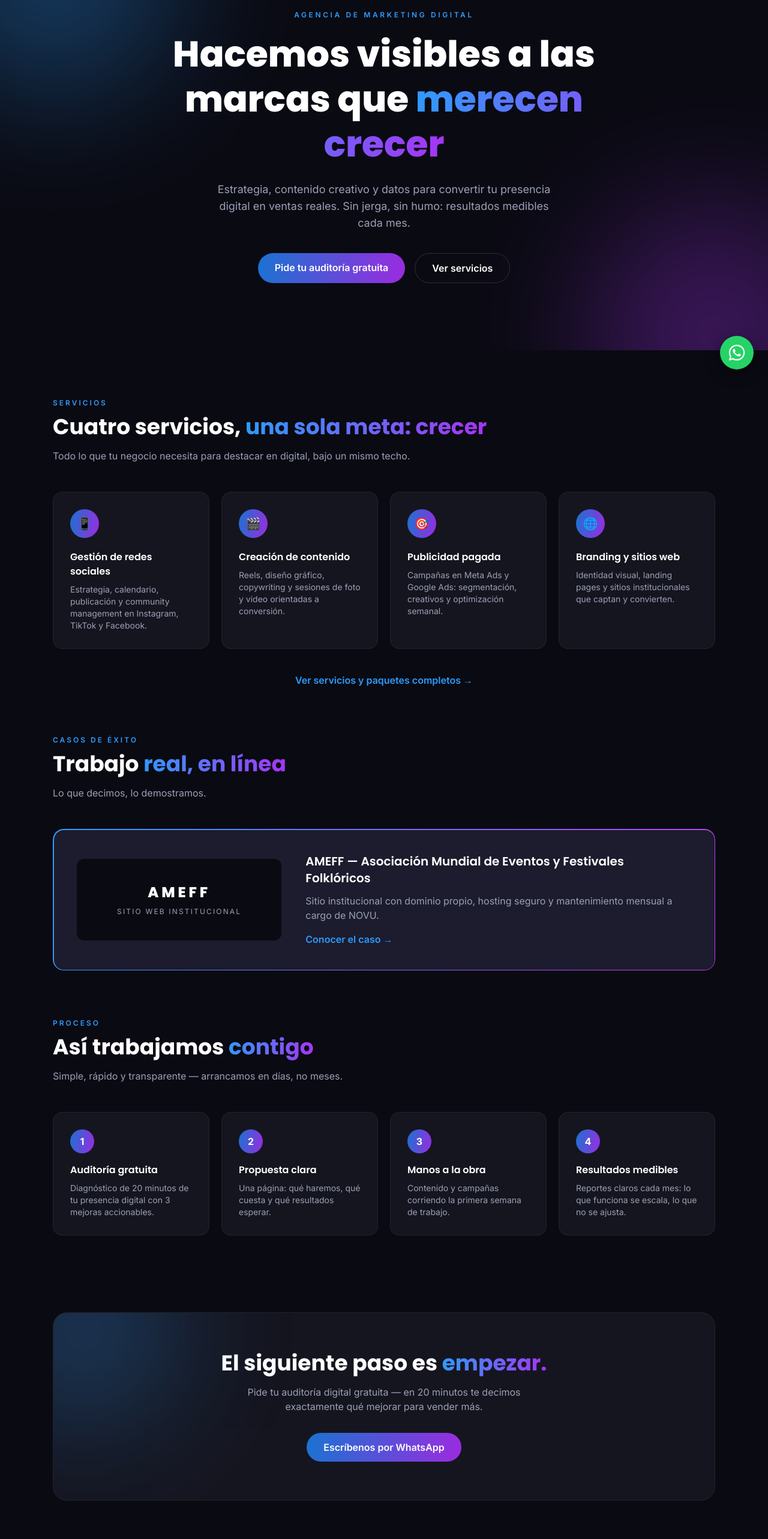
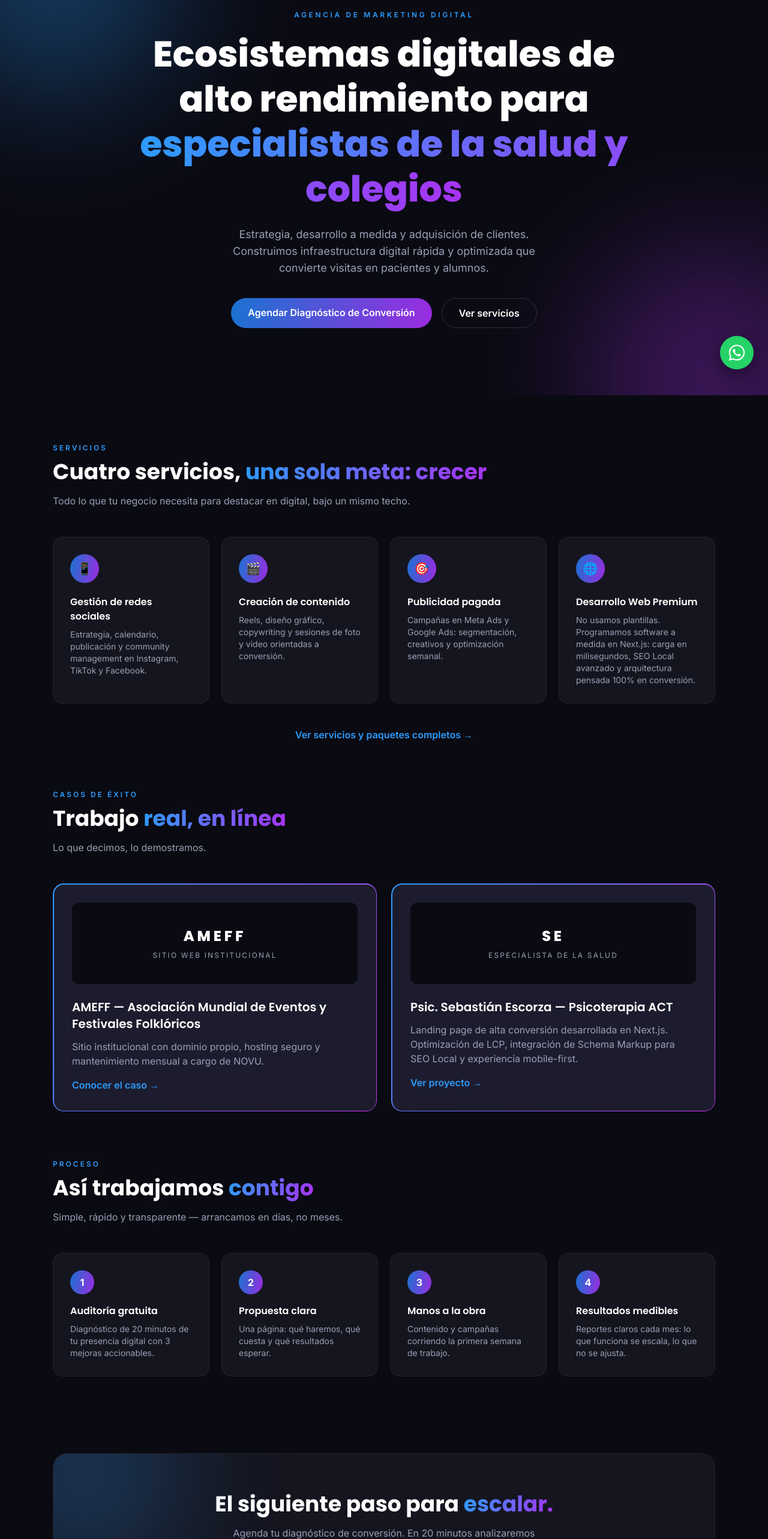
Before and after one commit to novumarketing/novu-web, a Next.js app: page / in a window 1280 px wide. Shown: the part 160-2726 px from the top of the page at 60% size. Built offline with nearby package versions, Linux system fonts and the light colour scheme.

Commit message:
Refactor hero, servicios, casos y CTA hacia nicho salud/educación

```diff
--- a/app/page.jsx
+++ b/app/page.jsx
@@ -5,7 +5,7 @@ const servicios = [
   ["📱", "Gestión de redes sociales", "Estrategia, calendario, publicación y community management en Instagram, TikTok y Facebook."],
   ["🎬", "Creación de contenido", "Reels, diseño gráfico, copywriting y sesiones de foto y video orientadas a conversión."],
   ["🎯", "Publicidad pagada", "Campañas en Meta Ads y Google Ads: segmentación, creativos y optimización semanal."],
-  ["🌐", "Branding y sitios web", "Identidad visual, landing pages y sitios institucionales que captan y convierten."],
+  ["🌐", "Desarrollo Web Premium", "No usamos plantillas. Programamos software a medida en Next.js: carga en milisegundos, SEO Local avanzado y arquitectura pensada 100% en conversión."],
 ];
 
 const pasos = [
@@ -24,13 +24,13 @@ export default function Home() {
         <div className="mx-auto max-w-4xl px-6">
           <div className="fade-up text-xs font-semibold uppercase tracking-[.3em] text-blue">Agencia de marketing digital</div>
           <h1 className="fade-up-1 mt-5 font-[family-name:var(--font-poppins)] text-4xl font-extrabold leading-tight md:text-6xl">
-            Hacemos visibles a las marcas que <span className="grad-text">merecen crecer</span>
+            Ecosistemas digitales de alto rendimiento para <span className="grad-text">especialistas de la salud y colegios</span>
           </h1>
           <p className="fade-up-2 mx-auto mt-6 max-w-xl text-lg text-muted">
-            Estrategia, contenido creativo y datos para convertir tu presencia digital en ventas reales. Sin jerga, sin humo: resultados medibles cada mes.
+            Estrategia, desarrollo a medida y adquisición de clientes. Construimos infraestructura digital rápida y optimizada que convierte visitas en pacientes y alumnos.
           </p>
           <div className="fade-up-3 mt-9 flex flex-wrap justify-center gap-4">
-            <Button href={WA} external>Pide tu auditoría gratuita</Button>
+            <Button href={WA} external>Agendar Diagnóstico de Conversión</Button>
             <Button href="/servicios" ghost>Ver servicios</Button>
           </div>
         </div>
@@ -41,7 +41,7 @@ export default function Home() {
         <div className="grid gap-5 sm:grid-cols-2 lg:grid-cols-4">
           {servicios.map(([icon, t, d]) => (
             <Card key={t}>
-              <div aria-hidden="true" className="grid h-12 w-12 place-items-center rounded-full grad-bg text-xl">{icon}</div>
+              <div className="grid h-12 w-12 place-items-center rounded-full grad-bg text-xl">{icon}</div>
               <h3 className="mt-5 font-[family-name:var(--font-poppins)] font-semibold">{t}</h3>
               <p className="mt-2 text-sm text-muted">{d}</p>
             </Card>
@@ -53,15 +53,24 @@ export default function Home() {
       </Section>
 
       <Section kicker="Casos de éxito" title="Trabajo" accent="real, en línea" sub="Lo que decimos, lo demostramos." className="pt-0">
-        <div className="grad-border p-10 md:flex md:items-center md:gap-10">
-          <div className="grid place-items-center rounded-xl bg-bg p-10 md:w-1/3">
-            <div className="font-[family-name:var(--font-poppins)] text-2xl font-extrabold tracking-[.2em]">AMEFF</div>
-            <div className="mt-2 text-xs tracking-[.18em] text-muted">SITIO WEB INSTITUCIONAL</div>
-          </div>
-          <div className="mt-8 md:mt-0 md:flex-1">
-            <h3 className="font-[family-name:var(--font-poppins)] text-xl font-semibold">AMEFF — Asociación Mundial de Eventos y Festivales Folklóricos</h3>
+        <div className="grid gap-6 md:grid-cols-2">
+          <div className="grad-border p-8">
+            <div className="grid place-items-center rounded-xl bg-bg p-10 text-center">
+              <div className="font-[family-name:var(--font-poppins)] text-2xl font-extrabold tracking-[.2em]">AMEFF</div>
+              <div className="mt-2 text-xs tracking-[.18em] text-muted">SITIO WEB INSTITUCIONAL</div>
+            </div>
+            <h3 className="mt-6 font-[family-name:var(--font-poppins)] text-xl font-semibold">AMEFF — Asociación Mundial de Eventos y Festivales Folklóricos</h3>
             <p className="mt-3 text-muted">Sitio institucional con dominio propio, hosting seguro y mantenimiento mensual a cargo de NOVU.</p>
             <Link href="/casos" className="mt-4 inline-block font-semibold text-blue hover:underline">Conocer el caso →</Link>
+          </div>
+          <div className="grad-border p-8">
+            <div className="grid place-items-center rounded-xl bg-bg p-10 text-center">
+              <div className="font-[family-name:var(--font-poppins)] text-2xl font-extrabold tracking-[.2em]">SE</div>
+              <div className="mt-2 text-xs tracking-[.18em] text-muted">ESPECIALISTA DE LA SALUD</div>
+            </div>
+            <h3 className="mt-6 font-[family-name:var(--font-poppins)] text-xl font-semibold">Psic. Sebastián Escorza — Psicoterapia ACT</h3>
+            <p className="mt-3 text-muted">Landing page de alta conversión desarrollada en Next.js. Optimización de LCP, integración de Schema Markup para SEO Local y experiencia mobile-first.</p>
+            <a href="https://sebastian-psicologia.vercel.app/" target="_blank" rel="noopener" className="mt-4 inline-block font-semibold text-blue hover:underline">Ver proyecto →</a>
           </div>
         </div>
       </Section>
@@ -82,12 +91,12 @@ export default function Home() {
         <div className="relative overflow-hidden rounded-3xl border border-white/[.06] bg-card px-8 py-16 text-center">
           <div className="blob left-[-100px] top-[-120px] h-[300px] w-[300px] bg-blue opacity-20" />
           <h2 className="font-[family-name:var(--font-poppins)] text-3xl font-bold md:text-4xl">
-            El siguiente paso es <span className="grad-text">empezar.</span>
+            El siguiente paso para <span className="grad-text">escalar.</span>
           </h2>
           <p className="mx-auto mt-4 max-w-lg text-muted">
-            Pide tu auditoría digital gratuita — en 20 minutos te decimos exactamente qué mejorar para vender más.
+            Agenda tu diagnóstico de conversión. En 20 minutos analizaremos tu infraestructura actual y trazaremos el plan exacto para aumentar tu captación de clientes.
           </p>
-          <div className="mt-8"><Button href={WA} external>Escríbenos por WhatsApp</Button></div>
+          <div className="mt-8"><Button href={WA} external>Agendar Diagnóstico de Conversión</Button></div>
         </div>
       </Section>
     </main>
```
